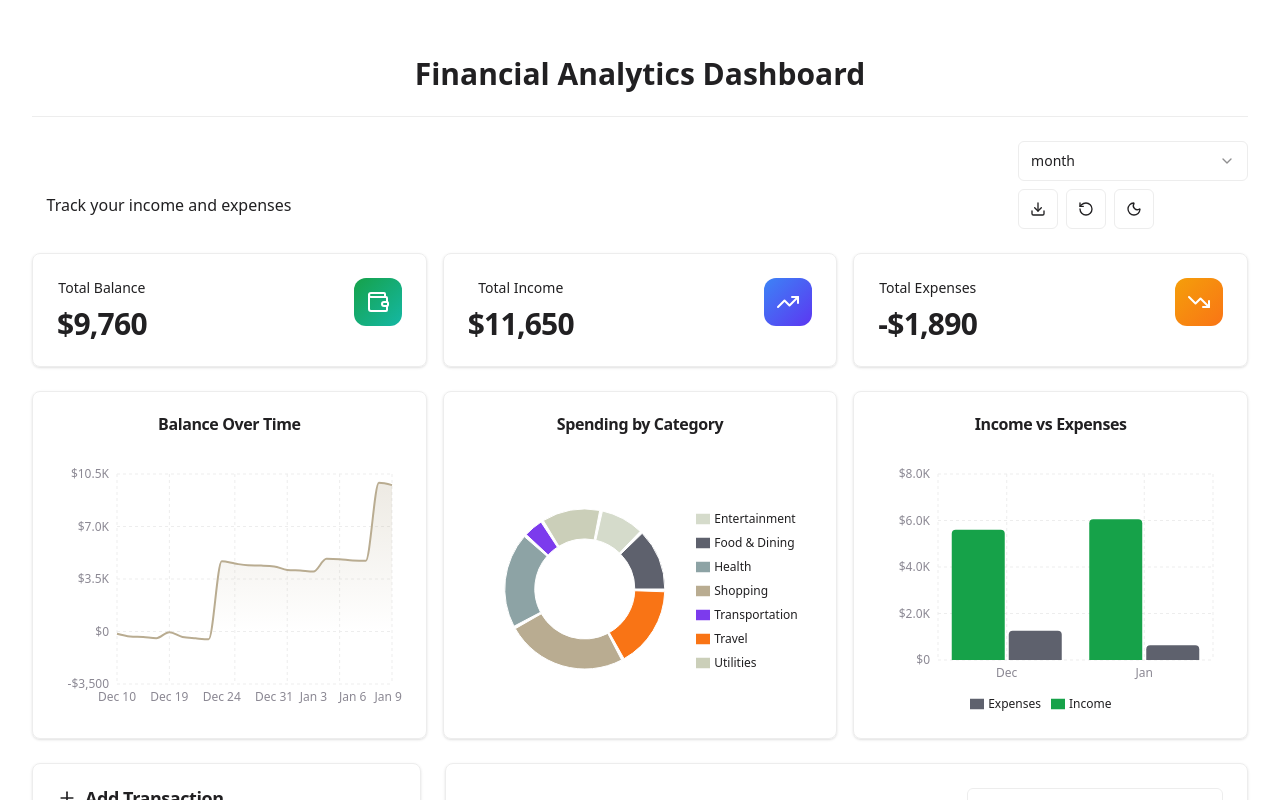
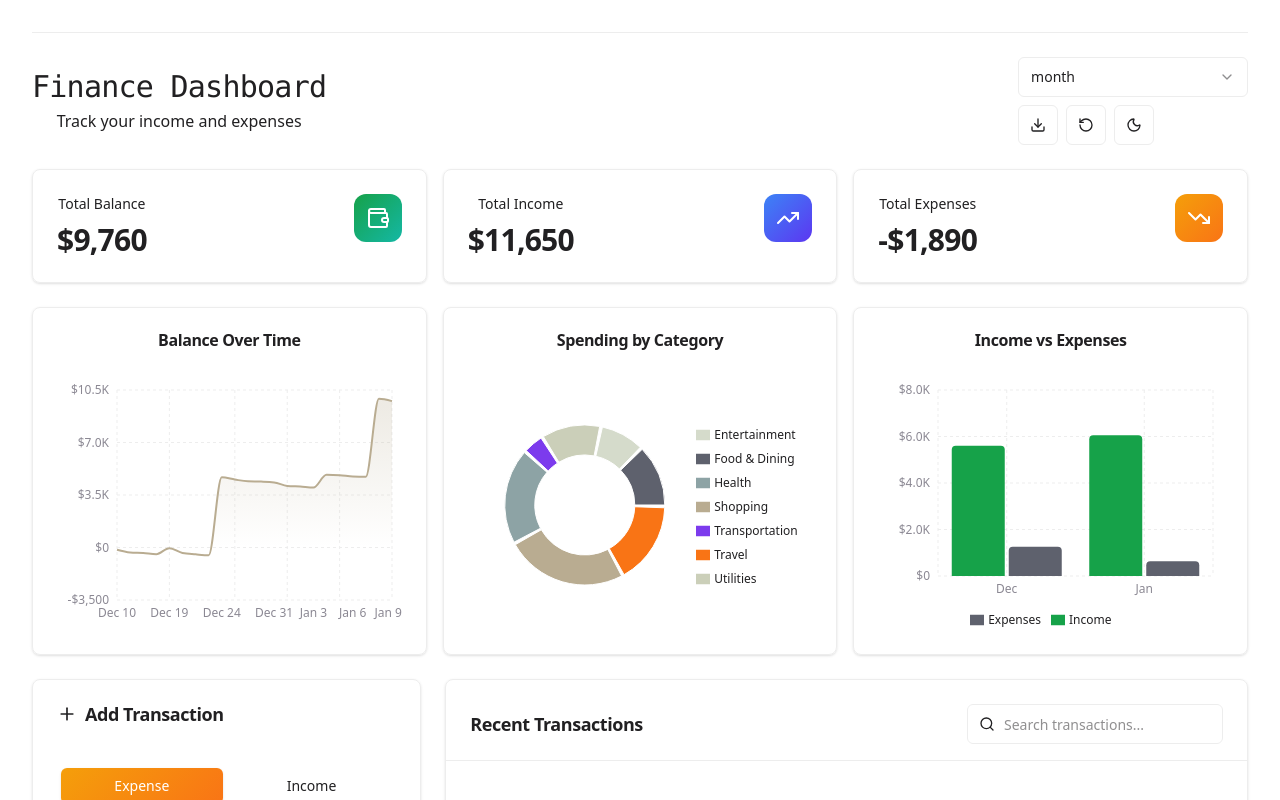
Before and after one commit to alef-garrido/bank-accnt-dashboard, a React (Vite) app: page / in a window 1280 px wide. Shown: the top 800 px of the page. Built offline with nearby package versions, Linux system fonts and the light colour scheme.

Commit message:
Replaced header title

```diff
--- a/src/App.tsx
+++ b/src/App.tsx
@@ -10,9 +10,6 @@ function AppContent() {
   return (
     <ToastProvider>
       <TooltipProvider>
-        <h1 className='text-3xl font-bold my-6 text-center'>
-          Financial Analytics Dashboard
-        </h1>
         <hr />
         <Dashboard />
         <Toaster />
--- a/src/components/dashboard/DashboardHeader.tsx
+++ b/src/components/dashboard/DashboardHeader.tsx
@@ -30,7 +30,7 @@ export function DashboardHeader({
   return (
     <header className="flex flex-col gap-4 sm:flex-row sm:items-center sm:justify-between animate-fade-in">
       <div>
-        <h1 className="text-3xl font-bold tracking-tight bg-gradient-to-r from-primary to-chart-4 bg-clip-text text-transparent">
+        <h1 className="text-3xl font-mono tracking-tight">
           Finance Dashboard
         </h1>
         <p className="text-muted-foreground mt-1">
```
